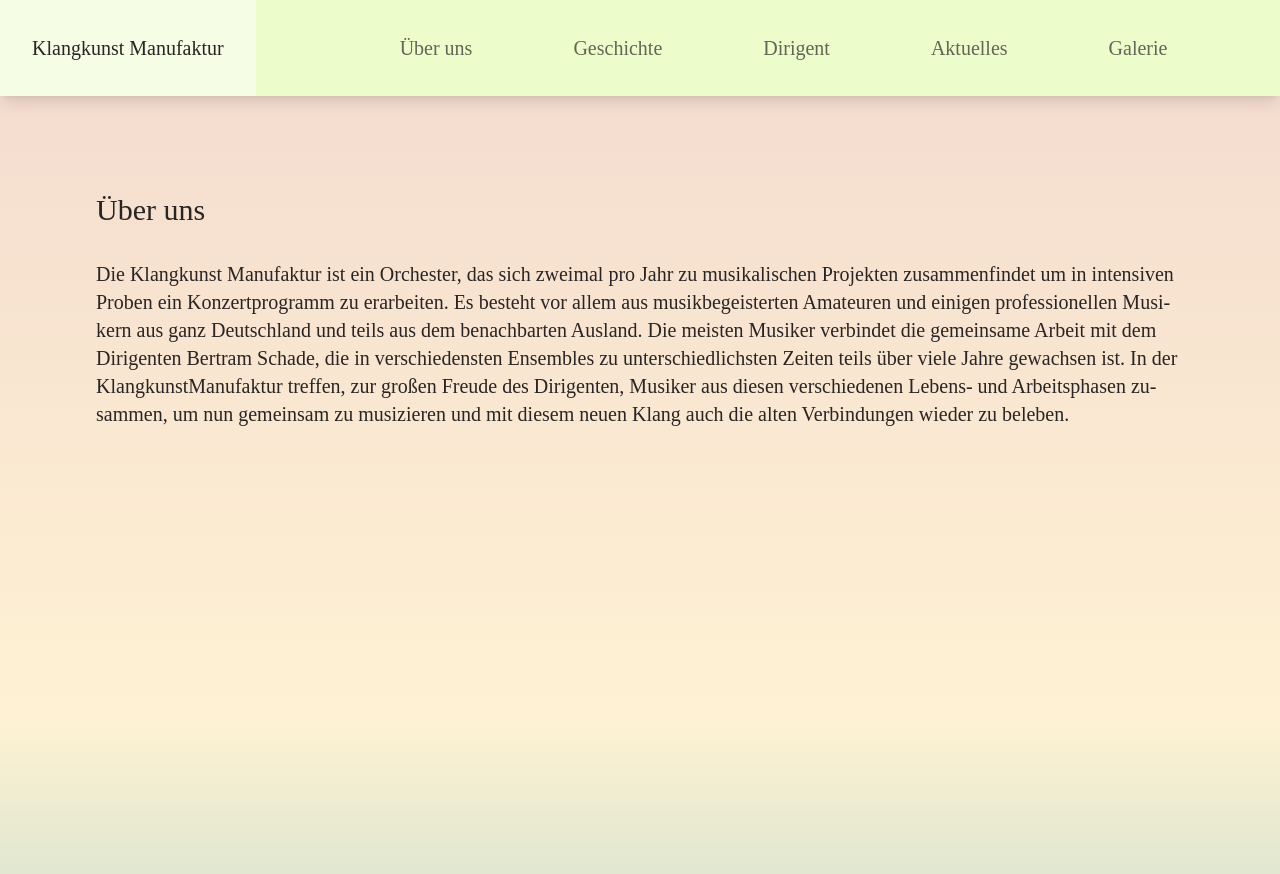
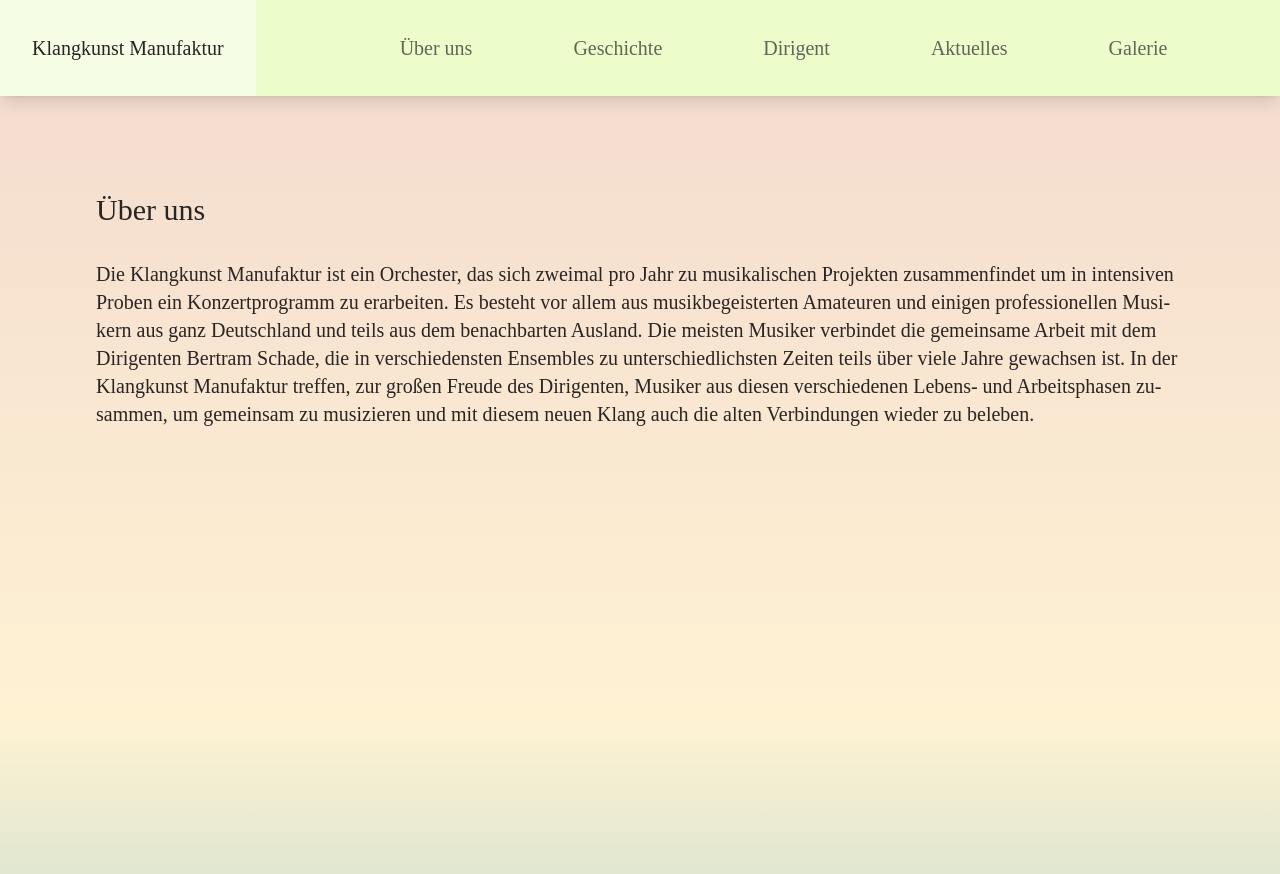
Before and after one commit to FrankWuensch/klangkunst_website_project, a Jekyll site: the page built from index.html, in a window 1280 px wide. Shown: the top 874 px of the page. Built offline with Jekyll 4.4.1, drawn with Linux system fonts in a browser that asks for light colours.

Commit message:
corrected faults in info texts

```diff
--- a/dirigent.html
+++ b/dirigent.html
@@ -19,9 +19,9 @@
   des Internationalen Wettbewerbs „Carlo Soliva" in Casale Monferrato (Italien). Von 1996 bis 1999 war er Stipendiat
   er „Stiftung Podium junger Musiker“ Stuttgart. 2006 erhielt er den Solistenpreis der Stadt Gmunden.
   Als Dirigent leitet er u.a. das Kammerorchester Plochingen, das Hochschulorchester Pforzheim und die Klangkunst Manufaktur.
-  Er unterrichtete als Dozent u.a. bei den “Int. Musiktagen Salzburg" und dem "Int. Arbeitskreis für Musik" iam an den
+  Er unterrichtete als Dozent u.a. bei den “internationalen Musiktagen Salzburg" und dem "internationalen Arbeitskreis für Musik" an den
   Landesmusikakademien Ochsenhausen und Hammelburg. Das Musizieren in verschiedenen Kammermusikensembles,
   Ensembles für Neue Musik und für historische Aufführungspraxis sowie zahlreichen Orchestern führte zu internationaler
   Konzerttätigkeit, Auftritten bei international renommierten Festivals, sowie TV- und CD-Aufnahmen (u.a. als Mitglied des
-  Bachcollegiums der Int. Bachakademie Stuttgart, Boccherini-Sextett, Ilios-Trio).
+  Bachcollegiums der internationalen Bachakademie Stuttgart, Boccherini-Sextett, Ilios-Trio).
 ---
--- a/index.html
+++ b/index.html
@@ -19,7 +19,7 @@
   musikbegeisterten Amateuren und einigen professionellen Musikern aus ganz Deutschland und teils aus
   dem benachbarten Ausland. Die meisten Musiker verbindet die gemeinsame Arbeit mit dem Dirigenten
   Bertram Schade, die in verschiedensten Ensembles zu unterschiedlichsten Zeiten teils über viele
-  Jahre gewachsen ist. In der KlangkunstManufaktur treffen, zur großen Freude des Dirigenten, Musiker
-  aus diesen verschiedenen Lebens- und Arbeitsphasen zusammen, um nun gemeinsam zu musizieren und mit
+  Jahre gewachsen ist. In der Klangkunst Manufaktur treffen, zur großen Freude des Dirigenten, Musiker
+  aus diesen verschiedenen Lebens- und Arbeitsphasen zusammen, um gemeinsam zu musizieren und mit
   diesem neuen Klang auch die alten Verbindungen wieder zu beleben.
 ---
```
Also changed, not shown: 2 other files.
